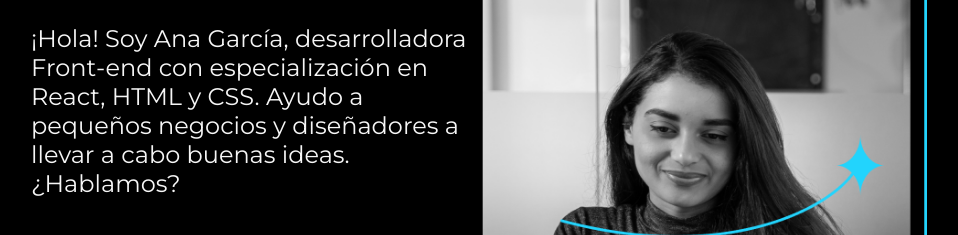
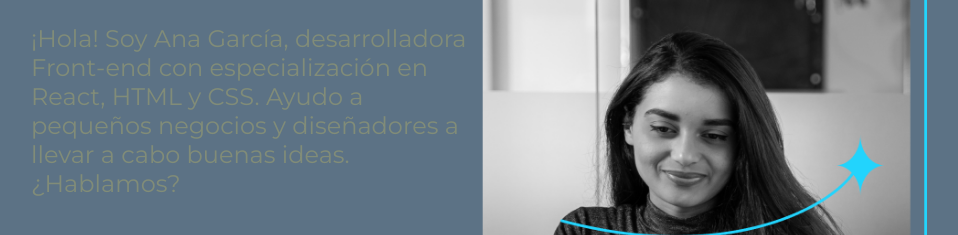
Before and after one commit to kleber89/portafolio, a plain HTML site: page index.html in a window 1280 px wide. Shown: the part 295-530 px from the top of the page, without its empty margins (161-1119 px from the left). Drawn offline with nearby package versions, Linux system fonts and the light colour scheme.

Commit message:
cambios en style.css

```diff
--- a/styles/style.css
+++ b/styles/style.css
@@ -2,10 +2,10 @@
 
 
 :root {
-    --color-primaria: #000000;
-    --color-secundaria: #F6F6F6;
-    --color-terciaria: #22D4FD;
-    --color-hover: #272727;
+    --color-primaria: #5C7285;
+    --color-secundaria: #818C78;
+    --color-terciaria: #A7B49E;
+    --color-hover: #E2E0C8;
 
     --fuente-krona: 'Krona One', sans-serif;
     --fuente-montserrat: 'Montserrat', sans-serif;
```
